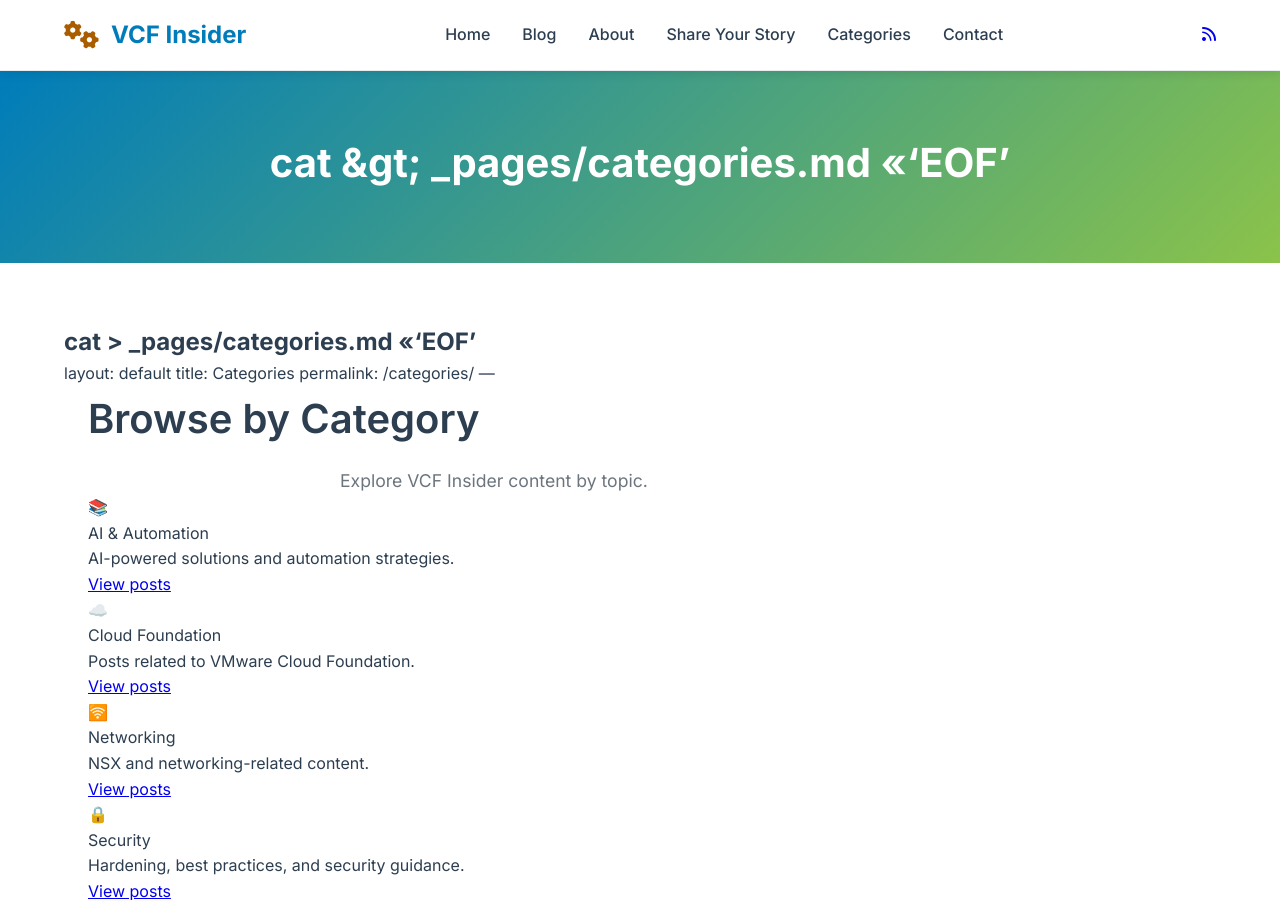
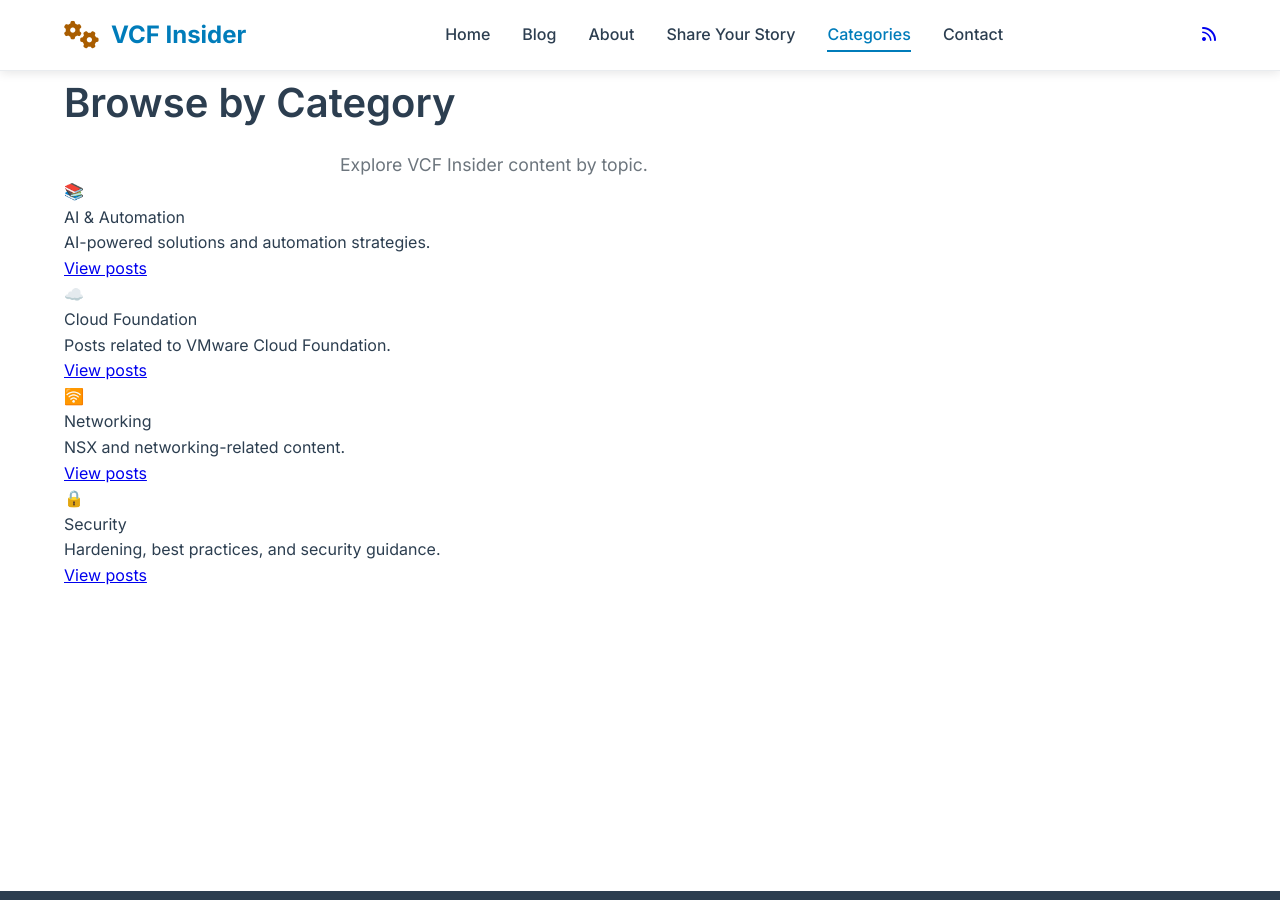
Before and after one commit to krieg121/VCFInsider, a Jekyll site: the page built from categories/index.md, in a window 1280 px wide and 900 px high. Built offline with Jekyll 4.4.1, drawn with Linux system fonts in a browser that asks for light colours; our own code applies the rules of GitHub Pages for plain Markdown files.

Commit message:
Make /categories a real index page with grid

```diff
--- a/_pages/categories.md
+++ b/categories/index.md
@@ -1,7 +1,8 @@
-cat > _pages/categories.md <<'EOF'
 ---
 layout: default
 title: Categories
+# When a file lives at categories/index.md, you can omit permalink,
+# but keeping it is fine too:
 permalink: /categories/
 ---
 
@@ -58,4 +58,3 @@
     </div>
   {% endif %}
 </div>
-EOF
```
Also changed, not shown: other parts of categories/index.md (+0 -1 lines).
